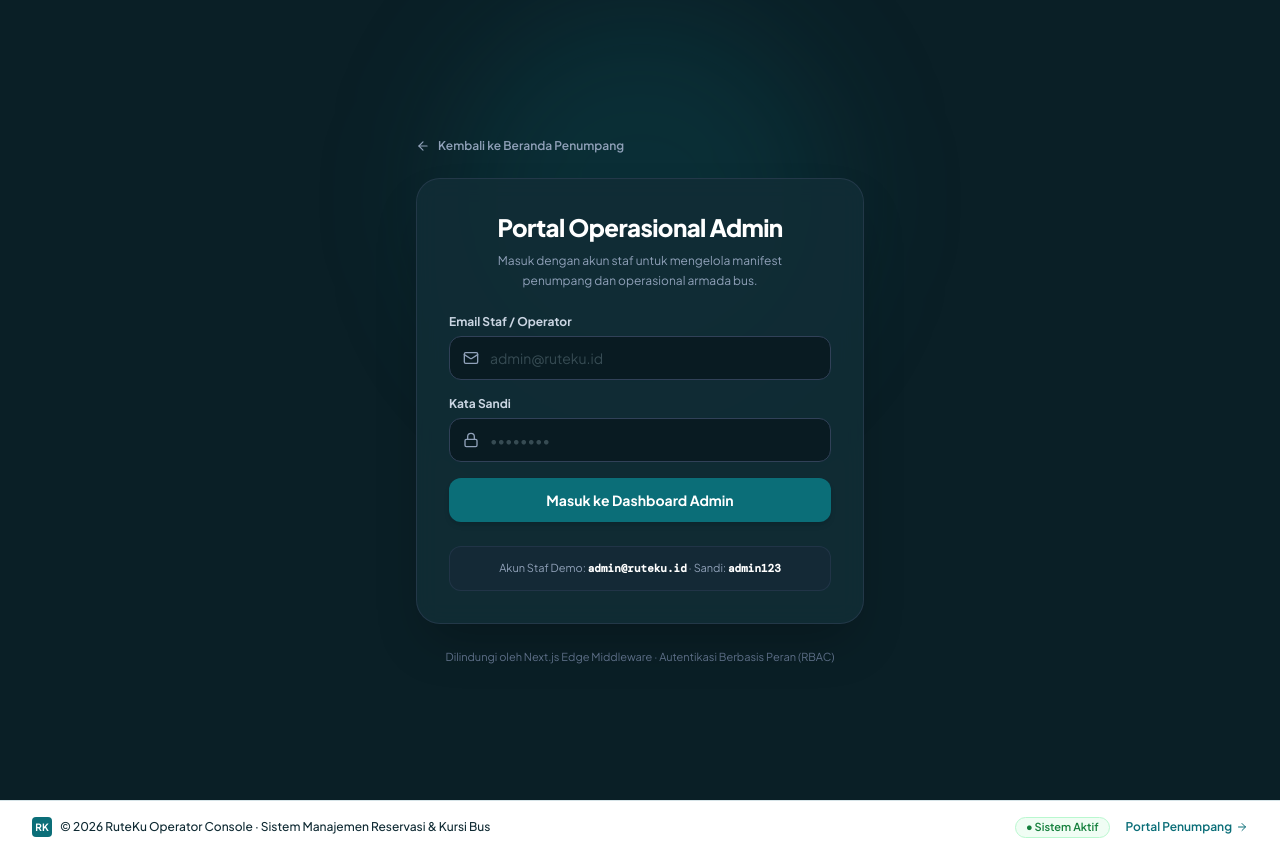
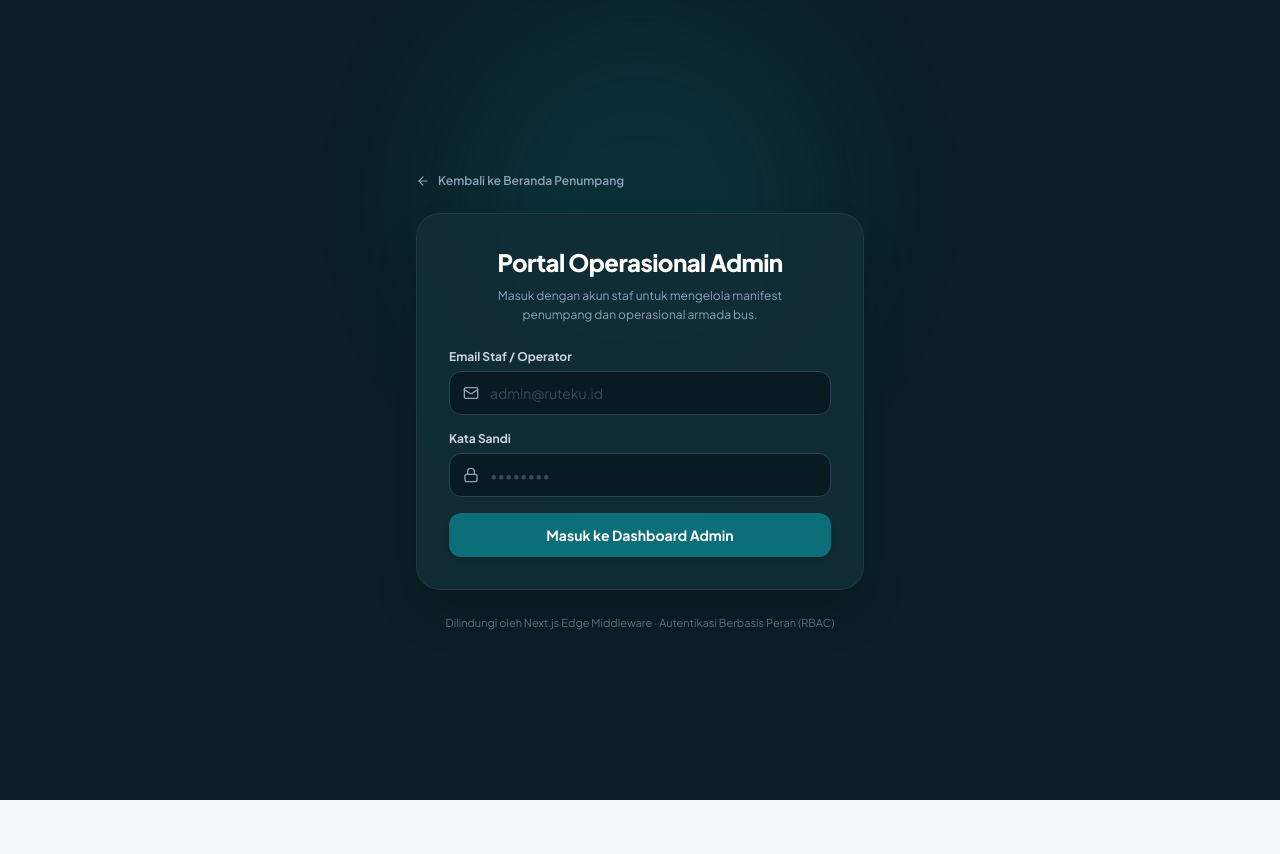
Before and after one commit to rifqi-dermawan/rute-ku, a Next.js app: page /admin/login in a window 1280 px wide. After the commit the page ends 800 px from the top, so only its background shows below. Built offline with nearby package versions, Linux system fonts and the light colour scheme.

Commit message:
fix: remove admin logo badge from navbar, remove admin demo box, and hide admin footer

```diff
--- a/app/admin/login/page.tsx
+++ b/app/admin/login/page.tsx
@@ -142,11 +142,6 @@
               {loading ? 'Memverifikasi Kredensial...' : 'Masuk ke Dashboard Admin'}
             </button>
           </form>
-
-          {/* Note credentials info for grading/evaluation */}
-          <div className="p-3 rounded-xl bg-slate-800/40 border border-slate-700/50 text-[11px] text-slate-400 text-center leading-relaxed">
-            Akun Staf Demo: <span className="text-white font-mono font-bold">admin@ruteku.id</span> · Sandi: <span className="text-white font-mono font-bold">admin123</span>
-          </div>
         </div>
 
         {/* Security badge footer */}
--- a/components/Footer.tsx
+++ b/components/Footer.tsx
@@ -21,28 +21,9 @@
   const isAdmin = pathname?.startsWith('/admin')
   const isSeatPage = pathname?.includes('/booking/') && pathname?.includes('/seat')
 
-  // Dedicated clean administrative footer for the operator dashboard
+  // Do not show footer on admin pages (pure admin interface)
   if (isAdmin) {
-    return (
-      <footer className="bg-white border-t border-borderCol py-4 px-4 sm:px-8 mt-auto text-xs text-muted flex flex-col sm:flex-row items-center justify-between gap-3 print:hidden">
-        <div className="flex items-center gap-2">
-          <div className="w-5 h-5 rounded bg-primary flex items-center justify-center text-white text-[10px] font-bold">
-            RK
-          </div>
-          <span className="font-medium text-ink">
-            © 2026 RuteKu Operator Console · Sistem Manajemen Reservasi &amp; Kursi Bus
-          </span>
-        </div>
-        <div className="flex items-center gap-4">
-          <span className="text-[11px] bg-green-50 text-success border border-green-200 px-2.5 py-0.5 rounded-full font-semibold">
-            ● Sistem Aktif
-          </span>
-          <Link href="/" className="text-primary font-semibold hover:underline flex items-center gap-1">
-            Portal Penumpang <ArrowRight size={12} />
-          </Link>
-        </div>
-      </footer>
-    )
+    return null
   }
 
   return (
@@ -278,10 +259,6 @@
             <Link href="/help" className="hover:text-primary dark:!text-black dark:hover:!text-primary transition-colors">
               Pusat Panduan
             </Link>
-            <span className="dark:!text-black">·</span>
-            <Link href="/admin" className="text-muted/60 dark:!text-black/80 hover:text-primary dark:hover:!text-primary transition-colors" title="Akses Petugas">
-              Petugas
-            </Link>
           </div>
         </div>
       </div>
--- a/components/Navbar.tsx
+++ b/components/Navbar.tsx
@@ -2,7 +2,7 @@
 
 import Link from 'next/link'
 import { usePathname } from 'next/navigation'
-import { HelpCircle, Clock, Sun, Moon, User, LogIn, LogOut, Ticket, ChevronDown } from 'lucide-react'
+import { HelpCircle, Clock, Sun, Moon, LogIn, LogOut, Ticket, ChevronDown } from 'lucide-react'
 import { useEffect, useState, useRef } from 'react'
 import { useAuth } from '@/lib/auth-context'
 
@@ -262,15 +262,6 @@
               )}
             </span>
           </button>
-
-          {/* User profile avatar badge — akses rahasia ke /admin ("yang tau tau aja") */}
-          <Link
-            href="/admin"
-            className="w-7 h-7 sm:w-8 sm:h-8 rounded-full bg-secondary text-white font-bold text-xs flex items-center justify-center tracking-tight shadow-sm hover:opacity-90 transition-opacity cursor-pointer flex-shrink-0"
-            title="Akun Petugas"
-          >
-            <User size={15} />
-          </Link>
         </div>
       </div>
     </header>
```
